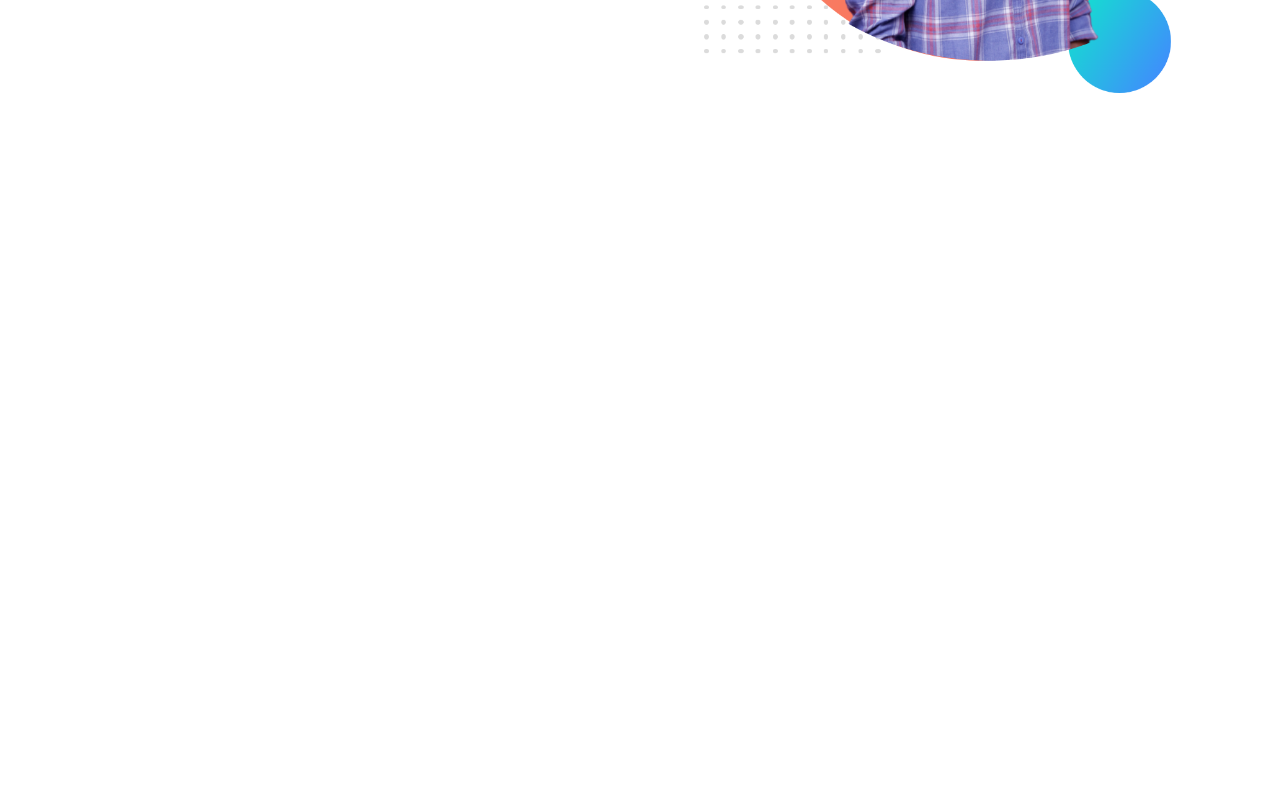
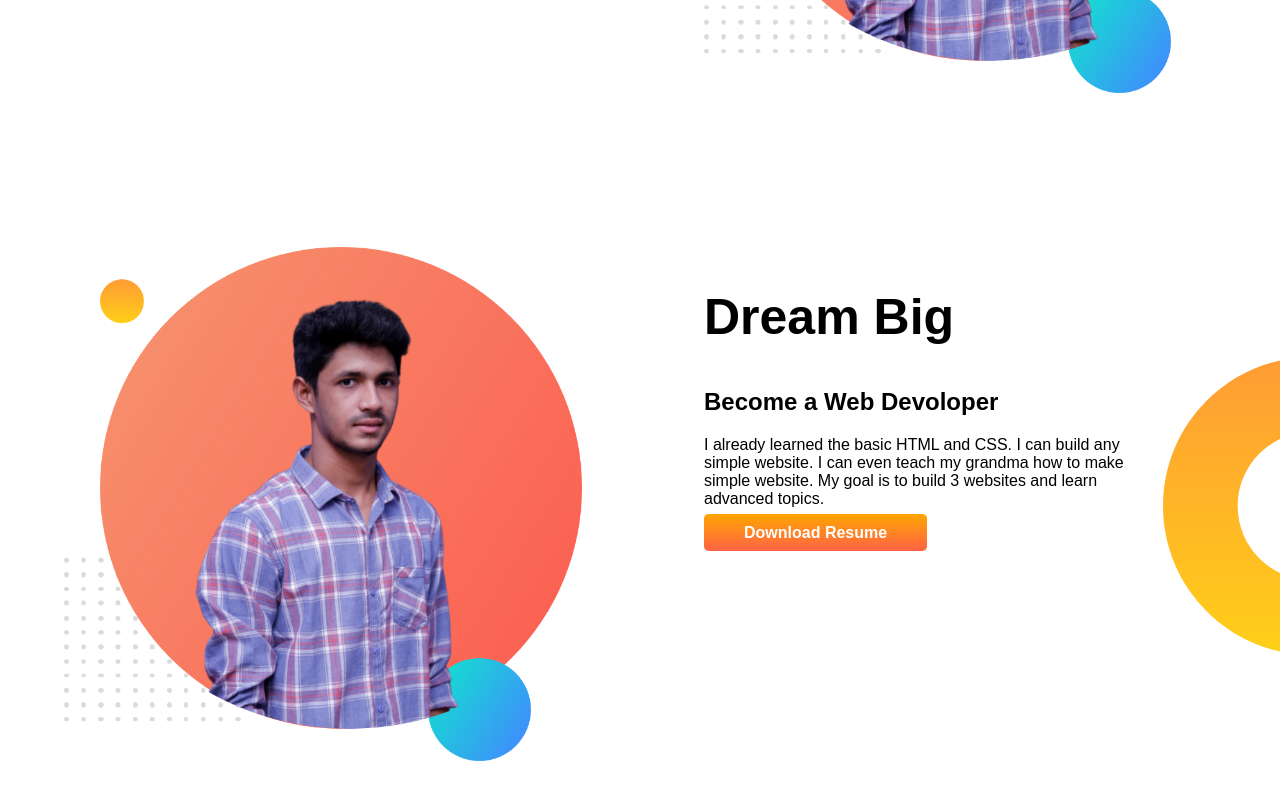
Before and after one commit to 98RAMISLU/module3-portfolio, a plain HTML site: page index.html in a window 1280 px wide. Shown: the part 422-1222 px from the top of the page. Before the commit the page ends 800 px from the top, so only its background shows below. Drawn offline with Linux system fonts and the light colour scheme; a web font is replaced by a local one.

Commit message:
middle-part

```diff
--- a/index.html
+++ b/index.html
@@ -31,5 +31,22 @@
         <img src="images/my-bg (1).png" alt="my photo" />
       </div>
     </section>
+    <section class="dream-big">
+      <div class="half">
+        <img src="images/my-bg (1).png" alt="" />
+      </div>
+      <div class="half">
+        <h1>Dream Big</h1>
+        <h2>Become a Web Devoloper</h2>
+        <p class="give-pad">
+          I already learned the basic HTML and CSS. I can build any simple
+          website. I can even teach my grandma how to make simple website. My
+          goal is to build 3 websites and learn advanced topics.
+        </p>
+        <a class="link-btn" href="youtube.com" target="_blank"
+          >Download Resume</a
+        >
+      </div>
+    </section>
   </body>
 </html>
--- a/style.css
+++ b/style.css
@@ -10,6 +10,7 @@ h1 {
 }
 section {
   display: flex;
+  margin-bottom: 150px;
 }
 .half {
   width: 50%;
@@ -31,3 +32,11 @@ section {
   background-image: url(images/top-banner.png);
   background-repeat: no-repeat;
 }
+.dream-big {
+  background-image: url(images/dream-bg.png);
+  background-repeat: no-repeat;
+  background-position: right;
+}
+.give-pad {
+  padding-right: 120px;
+}
```
